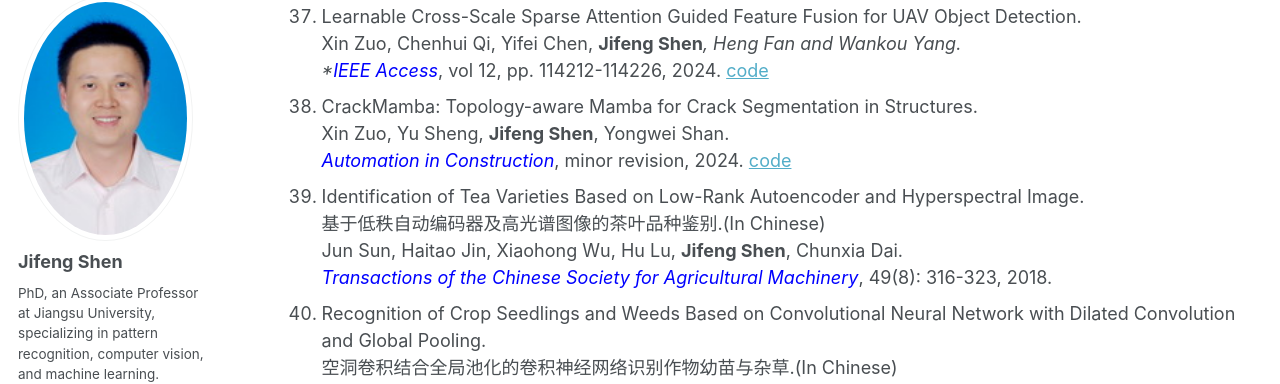
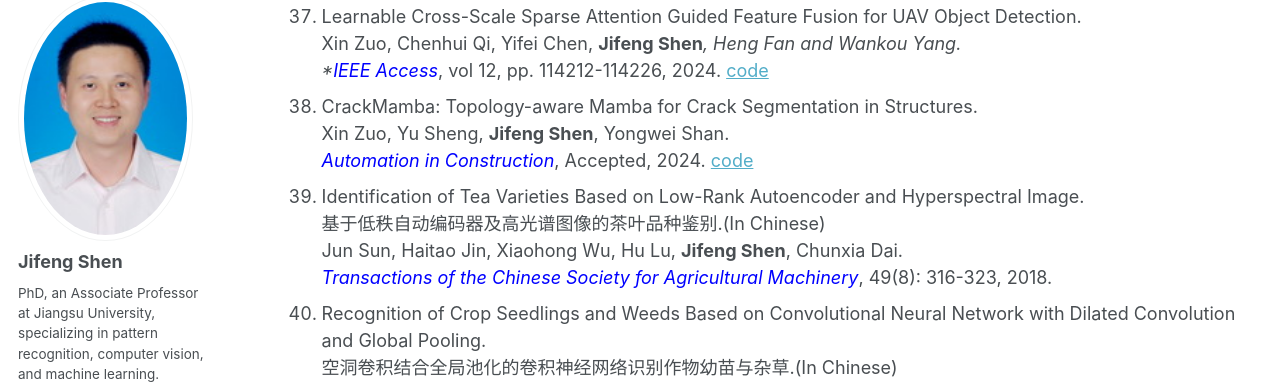
Before and after one commit to jifeng-shen/jifeng-shen.github.io, a Jekyll site: the page built from _pages/publications.md, in a window 1280 px wide and 900 px high, scrolled down 3570 px. Shown: the part 110-494 px from the top of the window. Built offline with Jekyll 4.4.1, drawn with Linux system fonts in a browser that asks for light colours.

Commit message:
Update publications.md

```diff
--- a/_pages/publications.md
+++ b/_pages/publications.md
@@ -120,7 +120,7 @@ author_profile: true
     *<font color="blue">IEEE Access</font>*, vol 12, pp. 114212-114226, 2024. [code](https://github.com/qch777/LSACF)
 38. CrackMamba: Topology-aware Mamba for Crack Segmentation in Structures.
     Xin Zuo, Yu Sheng, **Jifeng Shen**, Yongwei Shan.
-    *<font color="blue">Automation in Construction</font>*, minor revision, 2024. [code]( https://github.com/shengyu27/CrackMamba)
+    *<font color="blue">Automation in Construction</font>*, Accepted, 2024. [code]( https://github.com/shengyu27/CrackMamba)
 39. Identification of Tea Varieties Based on Low-Rank Autoencoder and Hyperspectral Image.
     基于低秩自动编码器及高光谱图像的茶叶品种鉴别.(In Chinese)
     Jun Sun, Haitao Jin, Xiaohong Wu, Hu Lu, **Jifeng Shen**, Chunxia Dai.
```
